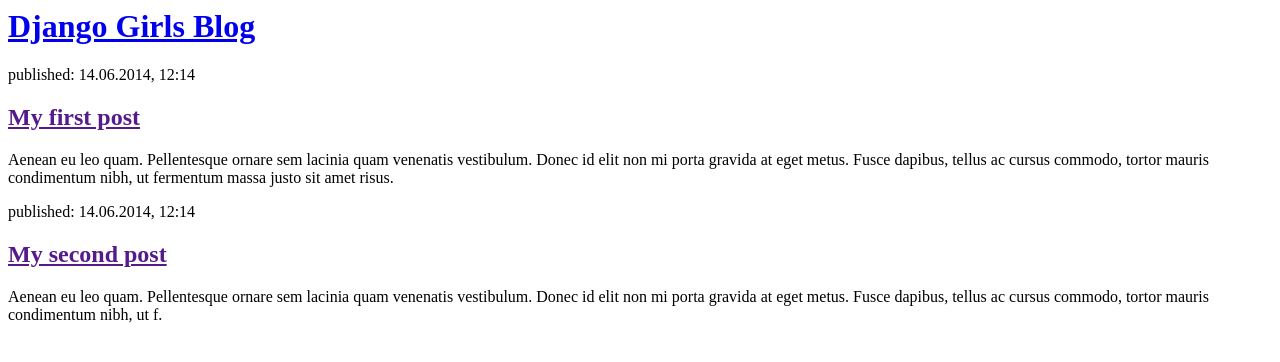
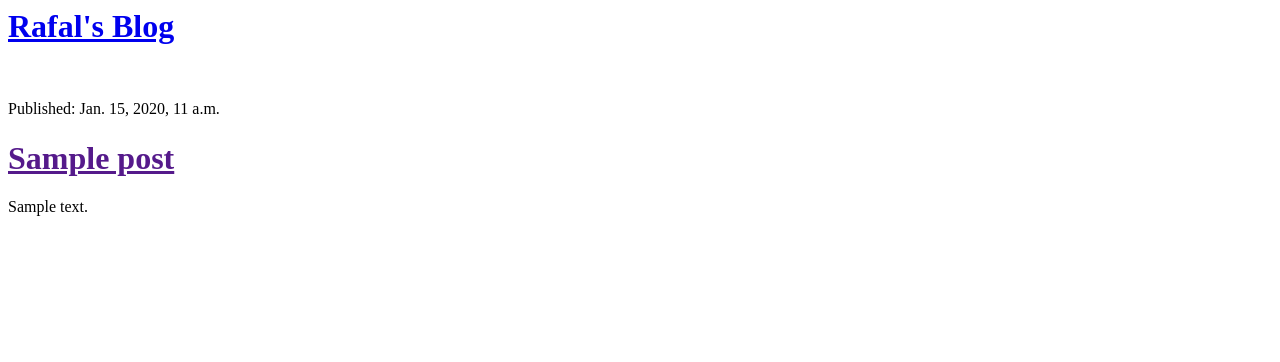
Before and after one commit to rikave/my-first-blog, a Django app: template myblog/templates/myblog/post_list.html in a window 1280 px wide. Shown: the top 362 px of the page. Run offline with Django 3.2, Linux system fonts and the light colour scheme; the template is opened without the code that fills it: values that come from a table or form of the project are taken from there, others are empty; tables that the repository leaves empty hold one stand-in row (values such as "Sample post").

Commit message:
Modified templates to display posts from database.

```diff
--- a/myblog/templates/myblog/post_list.html
+++ b/myblog/templates/myblog/post_list.html
@@ -1,22 +1,20 @@
 <html>
     <head>
-        <title>Django Girls blog</title>
+        <title>Rafal's Blog</title>
     </head>
     <body>
         <div>
-            <h1><a href="/">Django Girls Blog</a></h1>
+            <h1><a href="/">Rafal's Blog</a></h1>
         </div>
 
-        <div>
-            <p>published: 14.06.2014, 12:14</p>
-            <h2><a href="">My first post</a></h2>
-            <p>Aenean eu leo quam. Pellentesque ornare sem lacinia quam venenatis vestibulum. Donec id elit non mi porta gravida at eget metus. Fusce dapibus, tellus ac cursus commodo, tortor mauris condimentum nibh, ut fermentum massa justo sit amet risus.</p>
-        </div>
+        {% for post in posts %}
+        	<div>
+        		<br>
+        		<p>Published: {{ post.published_date }}</p>
+        		<h1><a href="">{{ post.title }}</a></h1>
+            	<p>{{ post.text|linebreaksbr }}</p>
+        	</div>
+        {% endfor %}
 
-        <div>
-            <p>published: 14.06.2014, 12:14</p>
-            <h2><a href="">My second post</a></h2>
-            <p>Aenean eu leo quam. Pellentesque ornare sem lacinia quam venenatis vestibulum. Donec id elit non mi porta gravida at eget metus. Fusce dapibus, tellus ac cursus commodo, tortor mauris condimentum nibh, ut f.</p>
-        </div>
     </body>
 </html>
```
Also changed, not shown: myblog/views.py (+6 -2 lines).
